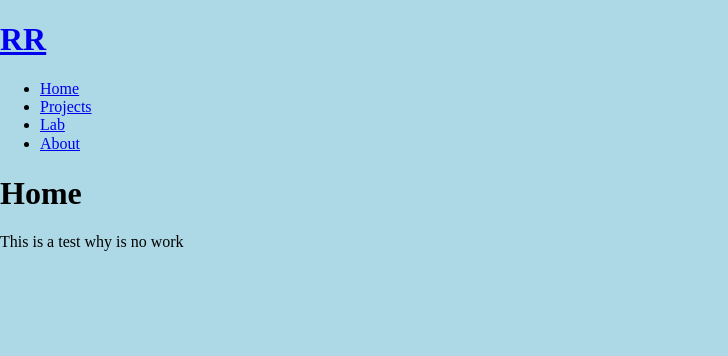
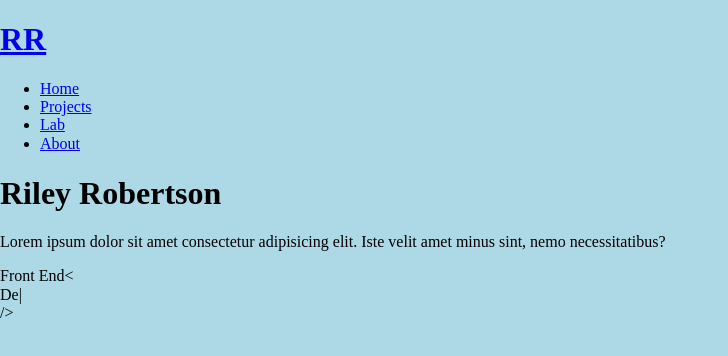
Before and after one commit to rileyr25/react-portfolio, a React (Create React App) app: page / in a window 1280 px wide. Shown: the top 356 px of the page, without its empty margins (0-728 px from the left). Built offline with nearby package versions, Linux system fonts and the light colour scheme.

Commit message:
added typist + downgraded npm to v6.14.13

```diff
--- a/package.json
+++ b/package.json
@@ -11,6 +11,7 @@
     "react-dom": "^17.0.2",
     "react-router-dom": "^6.0.2",
     "react-scripts": "4.0.3",
+    "react-typist": "^2.0.5",
     "web-vitals": "^1.1.2"
   },
   "scripts": {
--- a/src/components/pages/Home.js
+++ b/src/components/pages/Home.js
@@ -1,10 +1,22 @@
 import React from 'react'
+import Typist from 'react-typist'
 
 function Home() {
     return (
         <div>
-            <h1>Home</h1>
-            <p>This is a test why is no work</p>
+            <h1>Riley Robertson</h1>
+            <p>Lorem ipsum dolor sit amet consectetur adipisicing elit. Iste velit amet minus sint, nemo necessitatibus?</p>
+            <p>Front End
+                <span>
+                &lt;
+                <Typist>
+                    <span>Developer</span>
+                    <Typist.Backspace count={9} delay={4000}/>
+                    <span>Designer</span>
+                </Typist>
+                /&gt;
+                </span>
+            </p>
         </div>
     )
 }
```
Also changed, not shown: 1 other file (tests, documents, lock files or other folders).
